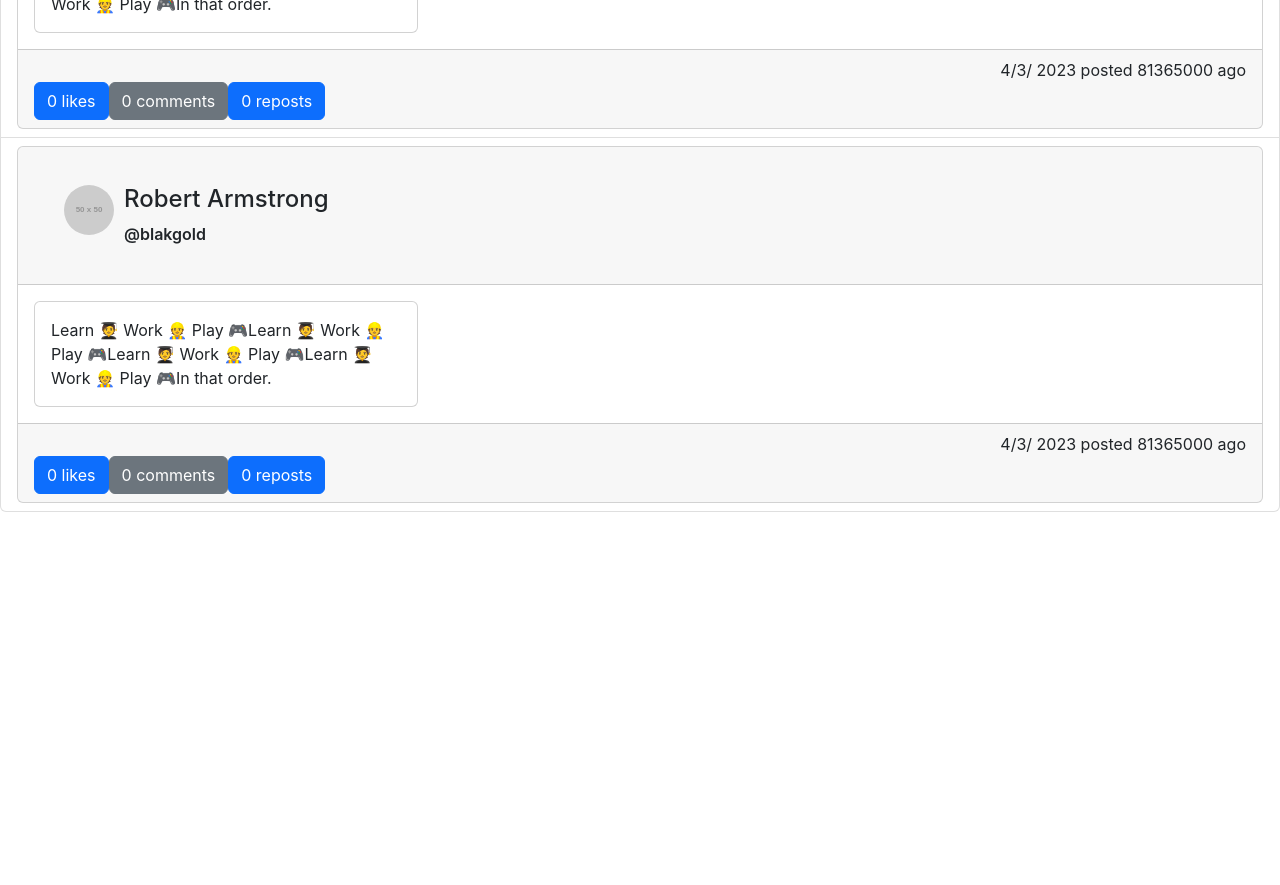
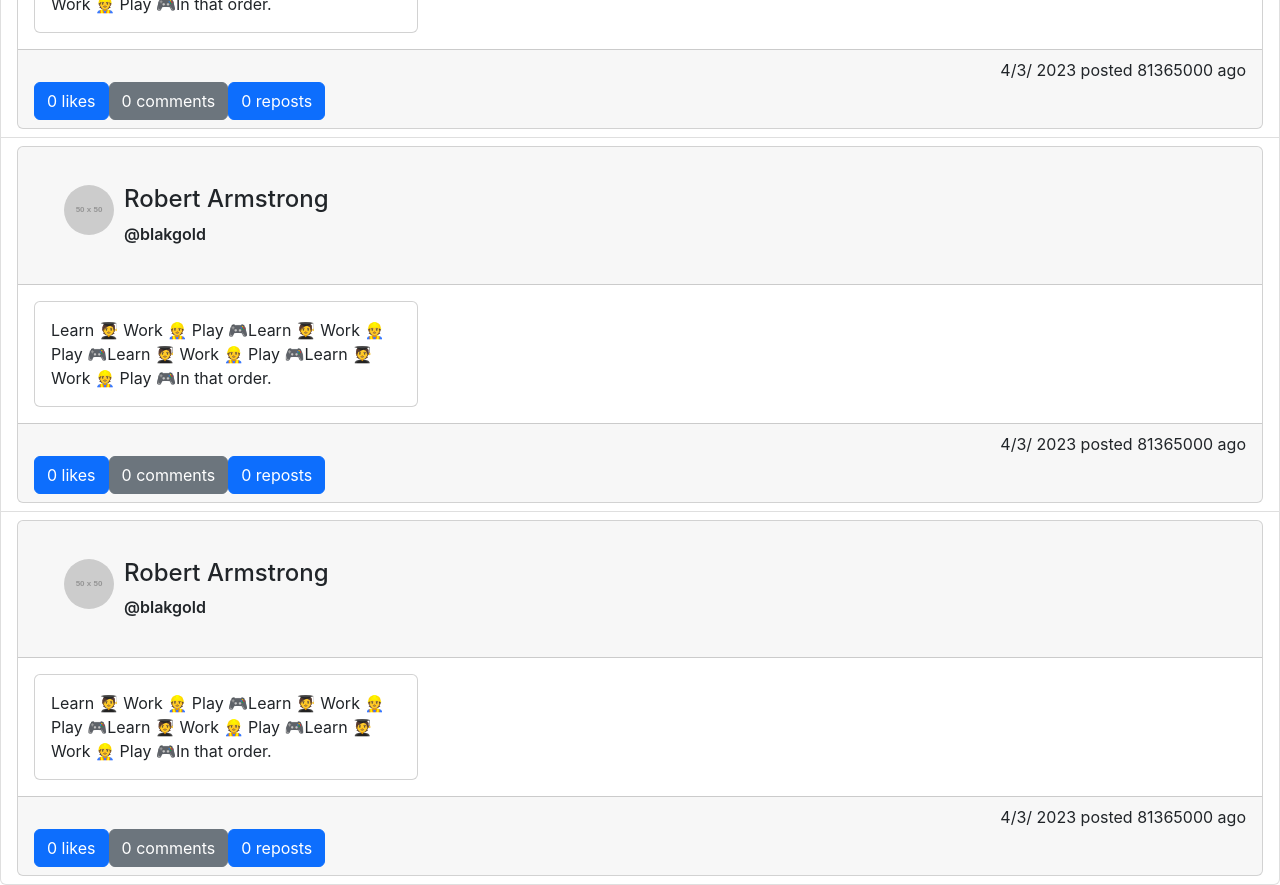
Before and after one commit to BLAKG07D/ntwrkrs_social, a React (Create React App) app: page / in a window 1280 px wide. Shown: the part 540-1425 px from the top of the page. Before the commit the page ends 1052 px from the top, so only its background shows below. Built offline with nearby package versions, Linux system fonts and the light colour scheme.

Commit message:
added another post

```diff
--- a/src/components/PostsSection.js
+++ b/src/components/PostsSection.js
@@ -10,6 +10,10 @@ export default function PostsSection() {
             title:"second post Tiltle",
             id:2
         },
+        {
+          title:"third post title",
+          id:3
+        }
     ]
   return (
     /*
```
